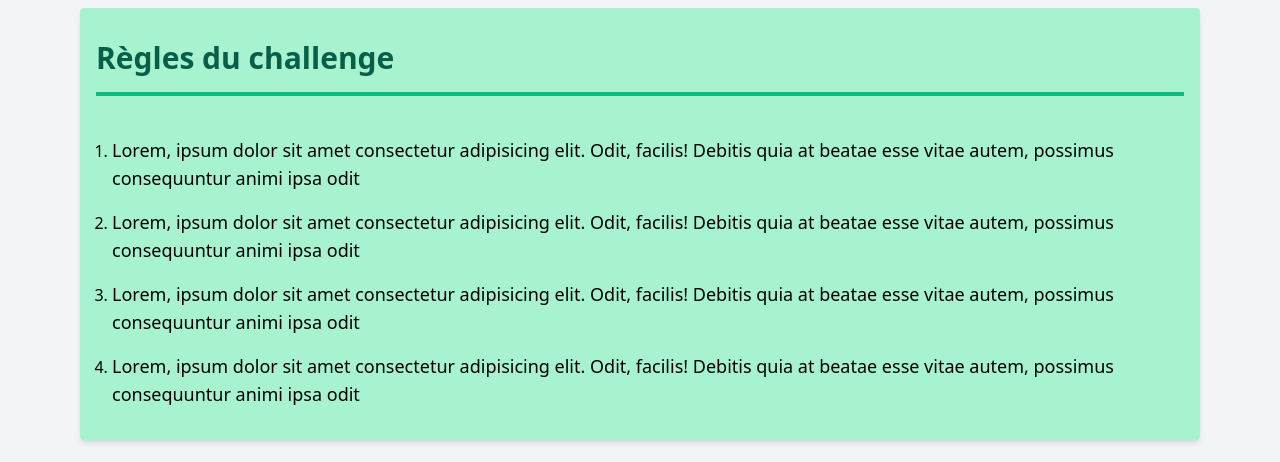
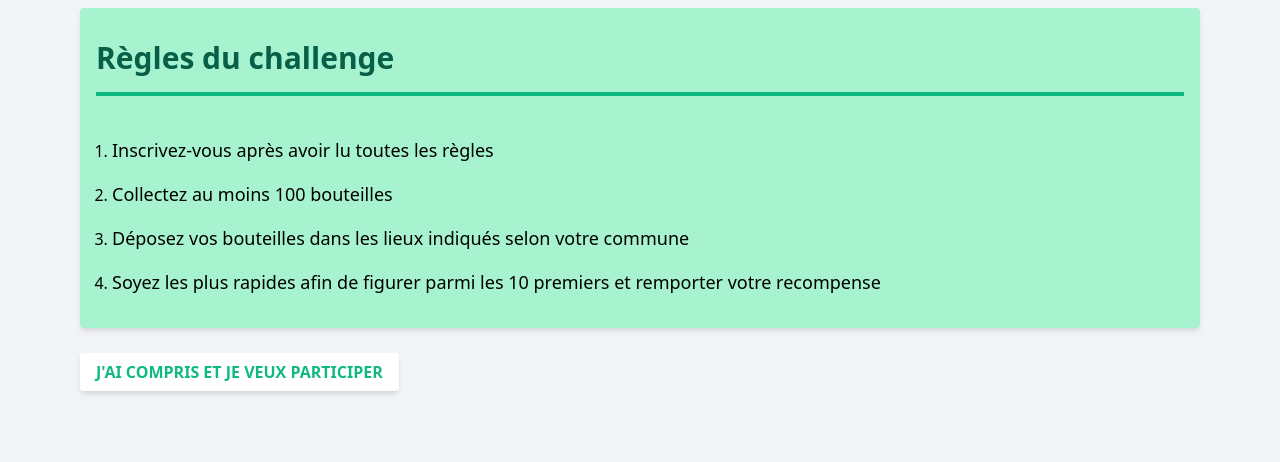
Before and after one commit to GaelNsabua/eco-responsable, a website: page public/frontend/pages/challenge.html in a window 1280 px wide. Shown: the part 1240-1702 px from the top of the page. Drawn offline with nearby package versions, Linux system fonts and the light colour scheme.

Commit message:
Adding a page for the challenge explanation

```diff
--- a/public/frontend/pages/challenge.html
+++ b/public/frontend/pages/challenge.html
@@ -94,10 +94,10 @@
             <h2 class="text-3xl font-bold text-green-800 border-b-4 border-green-500 py-4">Règles du challenge</h2>
             <div class="p-4">
                 <ul class="list-decimal">
-                    <li><p class="mt-4 text-lg">Lorem, ipsum dolor sit amet consectetur adipisicing elit. Odit, facilis! Debitis quia at beatae esse vitae autem, possimus consequuntur animi ipsa odit</p></li>
-                    <li><p class="mt-4 text-lg">Lorem, ipsum dolor sit amet consectetur adipisicing elit. Odit, facilis! Debitis quia at beatae esse vitae autem, possimus consequuntur animi ipsa odit</p></li>
-                    <li><p class="mt-4 text-lg">Lorem, ipsum dolor sit amet consectetur adipisicing elit. Odit, facilis! Debitis quia at beatae esse vitae autem, possimus consequuntur animi ipsa odit</p></li>
-                    <li><p class="mt-4 text-lg">Lorem, ipsum dolor sit amet consectetur adipisicing elit. Odit, facilis! Debitis quia at beatae esse vitae autem, possimus consequuntur animi ipsa odit</p></li>
+                    <li><p class="mt-4 text-lg">Inscrivez-vous après avoir lu toutes les règles</p></li>
+                    <li><p class="mt-4 text-lg">Collectez au moins 100 bouteilles</p></li>
+                    <li><p class="mt-4 text-lg">Déposez vos bouteilles dans les lieux indiqués selon votre commune</p></li>
+                    <li><p class="mt-4 text-lg">Soyez les plus rapides afin de figurer parmi les 10 premiers et remporter votre recompense</p></li>
                 </ul>
             </div>
         </section>
```
